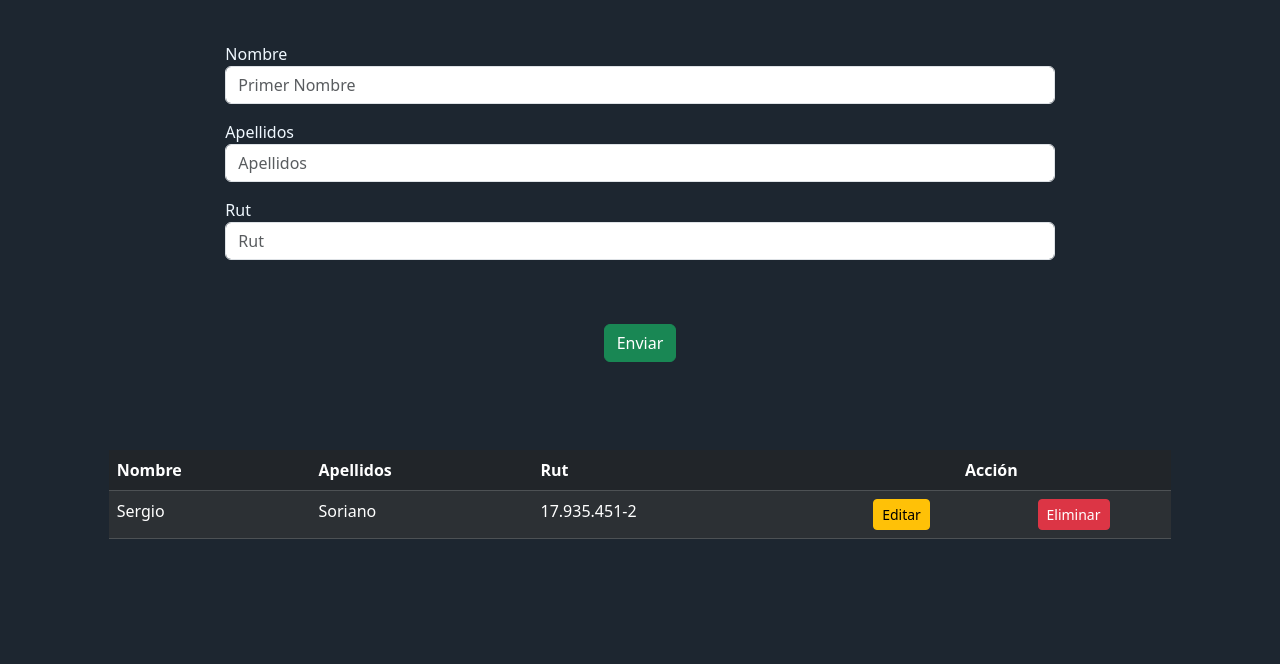
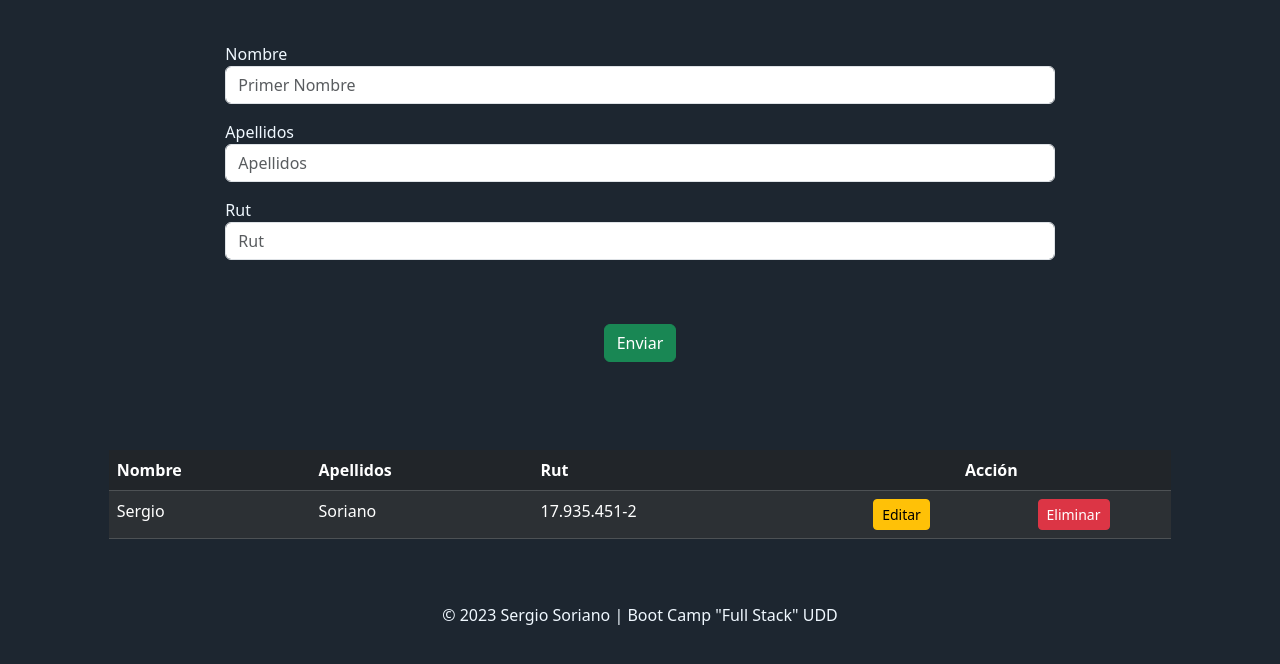
Before and after one commit to s-soriano/proyecto_dos, a plain HTML site: page index.html in a window 1280 px wide. Shown: the part 120-784 px from the top of the page. Drawn offline with nearby package versions, Linux system fonts and the light colour scheme.

Commit message:
se agrega footer

```diff
--- a/index.html
+++ b/index.html
@@ -87,5 +87,15 @@
         </div>
     </div>
 
+    <footer class="mt-5">
+        <div class="container">
+          <div class="row">
+            <div class="col-md-12 text-center">
+              <p>&copy; 2023 Sergio Soriano | Boot Camp "Full Stack" UDD</p>
+            </div>
+          </div>
+        </div>
+      </footer>
+
 </body>
 </html>
```
